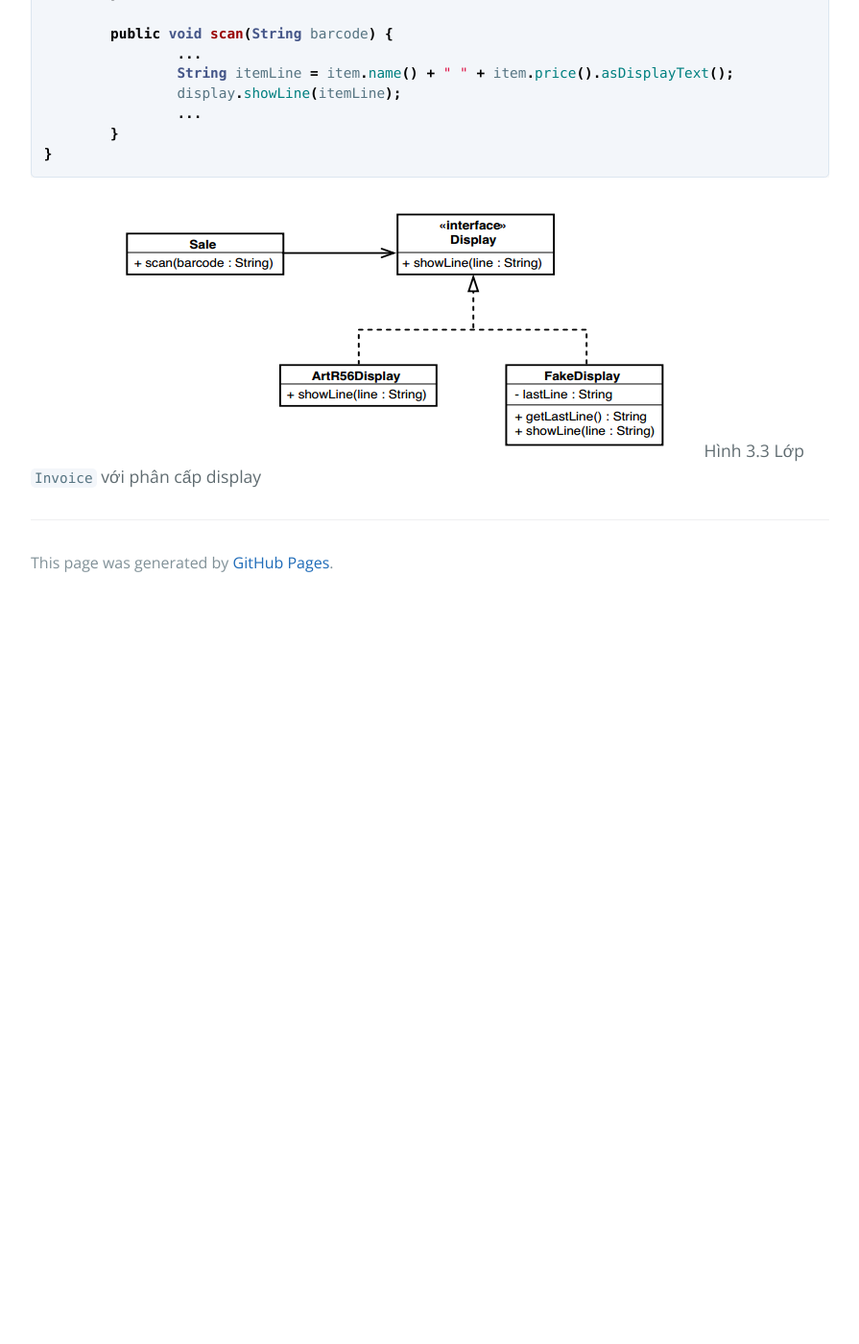
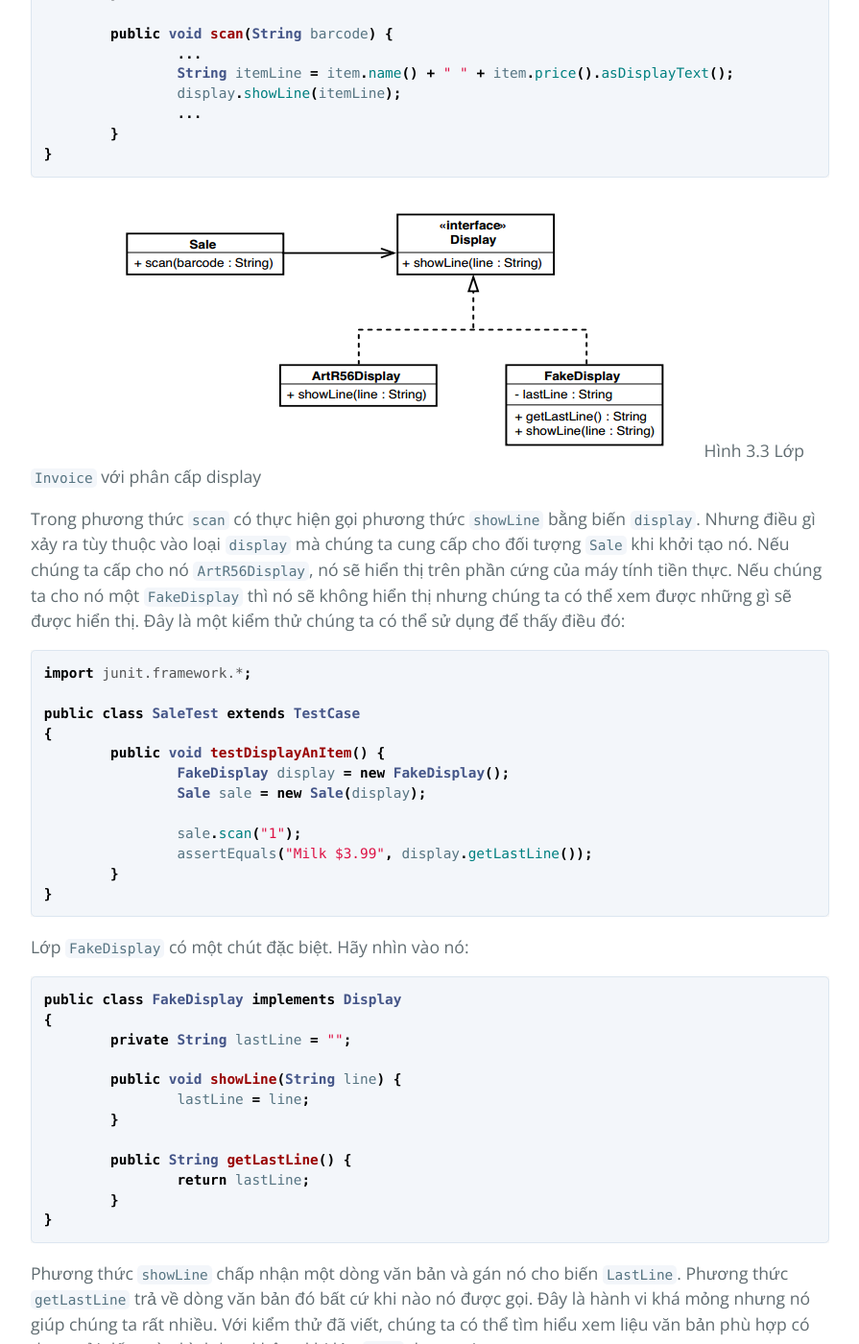
Before and after one commit to HaiBV/haibv.github.io, a Jekyll site: the page built from working-effectively-with-legacy-code/chapter-3-sensing-and-separation.md, in a window 1280 px wide and 1400 px high, scrolled down 3725 px. Shown: the whole window at 96% size, without its empty margins (192-1087 px from the left). Built offline with Jekyll 4.4.1, drawn with Linux system fonts in a browser that asks for light colours; our own code applies the rules of GitHub Pages for plain Markdown files; before the commit the page ends 4355 px from its top, so only the background shows below that; some of the changed text lies outside the part shown.

Commit message:
Book - Working Efectively with Legacy Code - P1 - C3

````diff
--- a/working-effectively-with-legacy-code/chapter-3-sensing-and-separation.md
+++ b/working-effectively-with-legacy-code/chapter-3-sensing-and-separation.md
@@ -90,3 +90,45 @@ public class Sale
 
 ![3.3](images/3/3-3.png)
 Hình 3.3 Lớp `Invoice` với phân cấp display
+
+Trong phương thức `scan` có thực hiện gọi phương thức `showLine` bằng biến `display`. Nhưng điều gì xảy ra tùy thuộc vào loại `display` mà chúng ta cung cấp cho đối tượng `Sale` khi khởi tạo nó. Nếu chúng ta cấp cho nó `ArtR56Display`, nó sẽ hiển thị trên phần cứng của máy tính tiền thực. Nếu chúng ta cho nó một `FakeDisplay` thì nó sẽ không hiển thị nhưng chúng ta có thể xem được những gì sẽ được hiển thị. Đây là một kiểm thử chúng ta có thể sử dụng để thấy điều đó:
+
+```java
+import junit.framework.*;
+
+public class SaleTest extends TestCase
+{
+	public void testDisplayAnItem() {
+		FakeDisplay display = new FakeDisplay();
+		Sale sale = new Sale(display);
+
+		sale.scan("1");
+		assertEquals("Milk $3.99", display.getLastLine());
+	}
+}
+```
+
+Lớp `FakeDisplay` có một chút đặc biệt. Hãy nhìn vào nó:
+
+```java
+public class FakeDisplay implements Display
+{
+	private String lastLine = "";
+
+	public void showLine(String line) {
+		lastLine = line;
+	}
+
+	public String getLastLine() {
+		return lastLine;
+	}
+}
+```
+
+Phương thức `showLine` chấp nhận một dòng văn bản và gán nó cho biến `LastLine`. Phương thức `getLastLine` trả về dòng văn bản đó bất cứ khi nào nó được gọi. Đây là hành vi khá mỏng nhưng nó giúp chúng ta rất nhiều. Với kiểm thử đã viết, chúng ta có thể tìm hiểu xem liệu văn bản phù hợp có được gửi đến màn hình hay không khi lớp `Sale` được gọi.
+
+> Đối tượng giả hỗ trợ kiểm thử thực
+>
+> Đôi khi mọi người nhìn thấy việc sử dụng đối tượng giả, họ nói: "Đó không thực sự là kiểm thử nghiệm". Rốt cuộc, kiểm thử này không cho chúng ta thấy những gì thực sự được hiển thị trên màn hình thực. Giả sử một phần nào đó của phần mềm hiển thị máy tính tiền không hoạt động bình thường; kiểm thử này sẽ không bao giờ phát hiện được. Chà, điều đó đúng, nhưng điều đó không có nghĩa đây không phải là một kiểm thử thực sự. Ngay cả khi chúng ta có thể nghĩ ra một kiểm thử thực sự cho thấy chính xác pixel nào được đặt trên màn hình máy tính tiền thật, điều đó có nghĩa là phần mềm sẽ hoạt động với tất cả phần cứng phải không? Không, không phải vậy—nhưng điều đó cũng không có nghĩa đó không phải là một kiểm thử. Khi chúng ta viết kiểm thử, chúng ta phải chia để trị. Kiểm thử này cho chúng ta biết các đối tượng `Sale` ảnh hưởng đến các `display` như thế nào, chỉ vậy thôi. Nhưng điều đó không tầm thường. Nếu chúng ta phát hiện ra lỗi, việc chạy kiểm thử này có thể giúp chúng ta thấy rằng sự cố không nằm ở `Sale`. Nếu chúng ta có thể sử dụng thông tin như vậy để giúp khoanh vùng lỗi, chúng ta có thể tiết kiệm được một lượng thời gian đáng kinh ngạc.
+>
+> Khi chúng ta viết kiểm thử cho từng đơn vị riêng lẻ, chúng ta sẽ thu được những phần nhỏ, dễ hiểu. Điều này có thể làm cho việc suy luận về code của chúng ta dễ dàng hơn.
````
Also changed, not shown: clean-coder/chapter-12-collaboration.md (+1 -1 lines).
